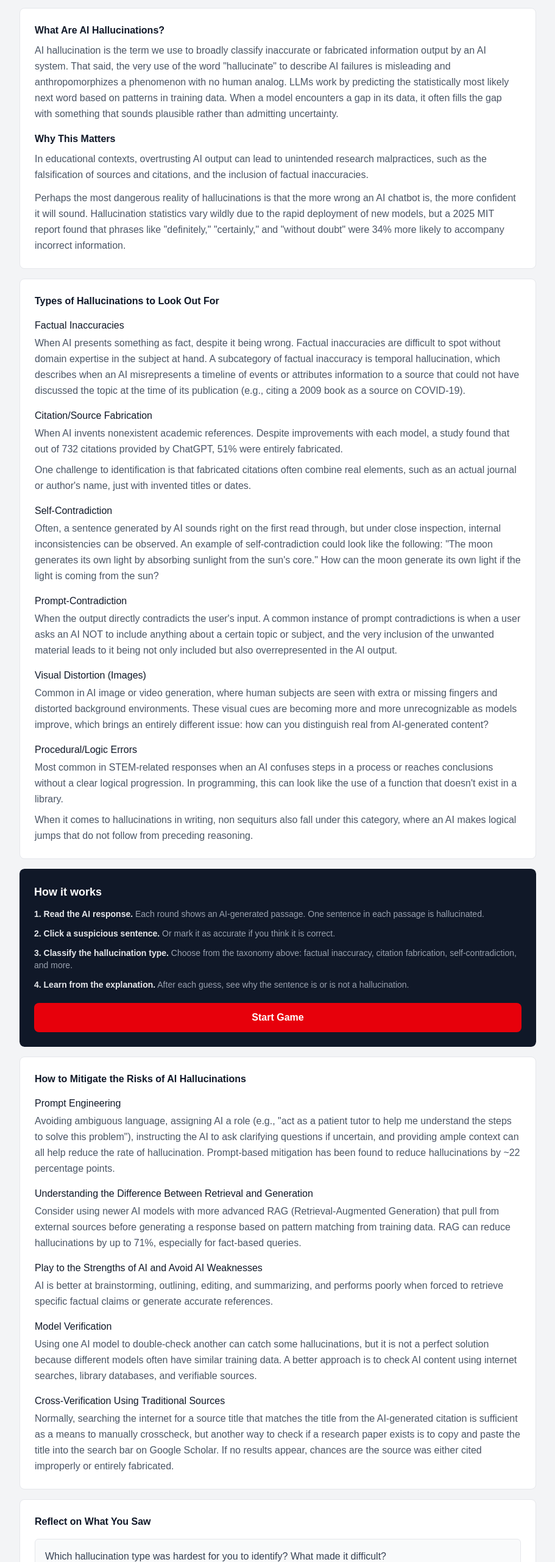
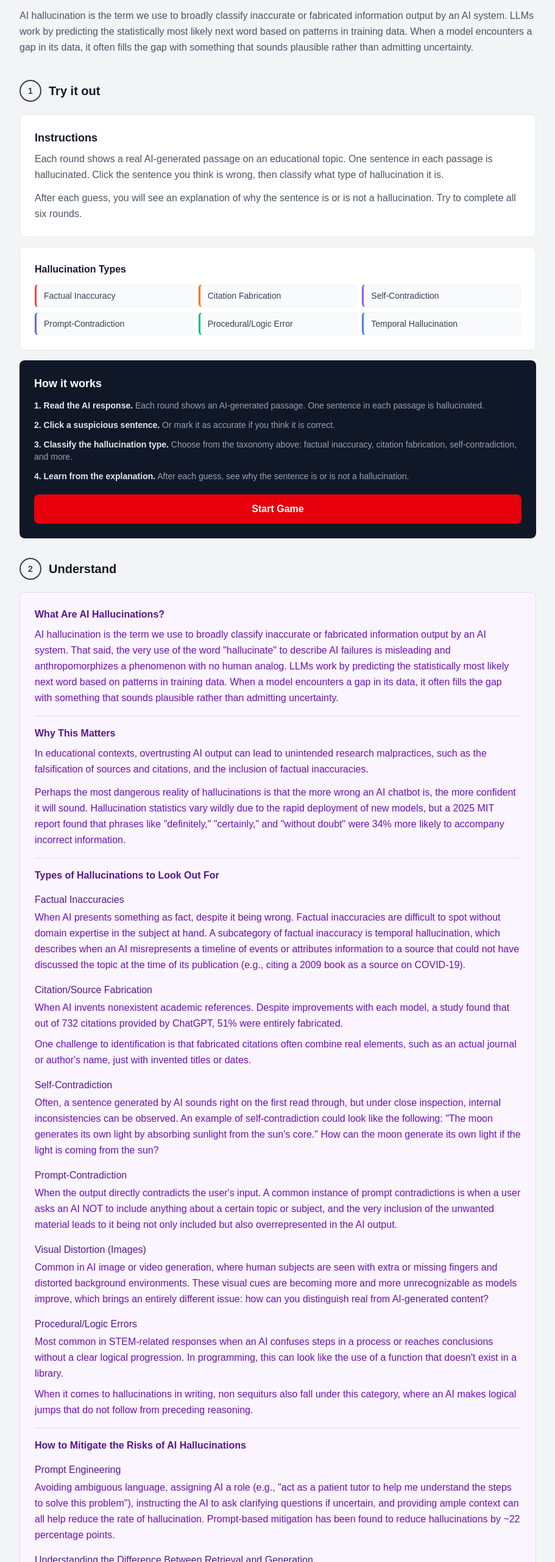
Before and after one commit to catebarry/ai-literacy-site, a Next.js app: page /modules/hallucinations in a window 1280 px wide. Shown: the part 184-2746 px from the top of the page at 61% size, without its empty margins (184-1095 px from the left). Built offline with nearby package versions, Linux system fonts and the light colour scheme.

Commit message:
hallucinations

```diff
--- a/app/modules/hallucinations/page.tsx
+++ b/app/modules/hallucinations/page.tsx
@@ -2,7 +2,7 @@
 
 import { useState } from "react";
 import Link from "next/link";
-import { ArrowLeft, BookOpen } from "lucide-react";
+import { ArrowLeft } from "lucide-react";
 
 const HALLUCINATION_TYPES = [
   { id: "factual", label: "Factual Inaccuracy", color: "#ef4444" },
@@ -333,52 +333,49 @@ export default function HallucinationsModule() {
         <h1 className="text-2xl font-bold text-gray-900 mb-3">
           Hallucinations: When AI Is Confident but Wrong
         </h1>
+        <p className="text-base text-gray-600 leading-relaxed mb-10">
+          AI hallucination is the term we use to broadly classify inaccurate or fabricated
+          information output by an AI system. LLMs work by predicting the statistically most
+          likely next word based on patterns in training data. When a model encounters a gap
+          in its data, it often fills the gap with something that sounds plausible rather than
+          admitting uncertainty.
+        </p>
 
-        {/* What Are AI Hallucinations */}
+        {/* Step 1 */}
+        <div className="flex items-center gap-3 mb-5">
+          <div className="w-9 h-9 rounded-full border-2 border-gray-700 flex items-center justify-center text-sm font-semibold text-gray-700 shrink-0">
+            1
+          </div>
+          <h2 className="text-xl font-semibold text-gray-900">Try it out</h2>
+        </div>
+
+        {/* Instructions */}
         <div className="bg-white border border-gray-200 rounded-lg p-6 mb-4">
-          <p className="text-base font-semibold text-gray-900 mb-2">What Are AI Hallucinations?</p>
-          <p className="text-base text-gray-600 leading-relaxed mb-4">
-            AI hallucination is the term we use to broadly classify inaccurate or fabricated information output by an AI system. That said, the very use of the word &quot;hallucinate&quot; to describe AI failures is misleading and anthropomorphizes a phenomenon with no human analog. LLMs work by predicting the statistically most likely next word based on patterns in training data. When a model encounters a gap in its data, it often fills the gap with something that sounds plausible rather than admitting uncertainty.
-          </p>
-          <p className="text-base font-semibold text-gray-900 mb-2">Why This Matters</p>
+          <p className="text-lg font-semibold text-gray-900 mb-2">Instructions</p>
           <p className="text-base text-gray-600 leading-relaxed mb-3">
-            In educational contexts, overtrusting AI output can lead to unintended research malpractices, such as the falsification of sources and citations, and the inclusion of factual inaccuracies.
+            Each round shows a real AI-generated passage on an educational topic. One sentence
+            in each passage is hallucinated. Click the sentence you think is wrong, then
+            classify what type of hallucination it is.
           </p>
           <p className="text-base text-gray-600 leading-relaxed">
-            Perhaps the most dangerous reality of hallucinations is that the more wrong an AI chatbot is, the more confident it will sound. Hallucination statistics vary wildly due to the rapid deployment of new models, but a 2025 MIT report found that phrases like &quot;definitely,&quot; &quot;certainly,&quot; and &quot;without doubt&quot; were 34% more likely to accompany incorrect information.
+            After each guess, you will see an explanation of why the sentence is or is not a
+            hallucination. Try to complete all six rounds.
           </p>
         </div>
 
-        {/* Types of Hallucinations */}
+        {/* Hallucination type legend */}
         <div className="bg-white border border-gray-200 rounded-lg p-6 mb-4">
-          <p className="text-base font-semibold text-gray-900 mb-4">Types of Hallucinations to Look Out For</p>
-          <div className="space-y-4">
-            <div>
-              <p className="text-base font-medium text-gray-900 mb-1">Factual Inaccuracies</p>
-              <p className="text-base text-gray-600 leading-relaxed">When AI presents something as fact, despite it being wrong. Factual inaccuracies are difficult to spot without domain expertise in the subject at hand. A subcategory of factual inaccuracy is temporal hallucination, which describes when an AI misrepresents a timeline of events or attributes information to a source that could not have discussed the topic at the time of its publication (e.g., citing a 2009 book as a source on COVID-19).</p>
+          <p className="text-base font-semibold text-gray-900 mb-3">Hallucination Types</p>
+          <div className="grid grid-cols-2 sm:grid-cols-3 gap-2">
+            {HALLUCINATION_TYPES.map((type) => (
+              <div
+                key={type.id}
+                className="flex items-center gap-2 text-sm text-gray-700 px-3 py-2 rounded-md border border-gray-100 bg-gray-50"
+                style={{ borderLeftWidth: 3, borderLeftColor: type.color }}
+              >
+                {type.label}
               </div>
-            <div>
-              <p className="text-base font-medium text-gray-900 mb-1">Citation/Source Fabrication</p>
-              <p className="text-base text-gray-600 leading-relaxed mb-2">When AI invents nonexistent academic references. Despite improvements with each model, a study found that out of 732 citations provided by ChatGPT, 51% were entirely fabricated.</p>
-              <p className="text-base text-gray-600 leading-relaxed">One challenge to identification is that fabricated citations often combine real elements, such as an actual journal or author&apos;s name, just with invented titles or dates.</p>
-            </div>
-            <div>
-              <p className="text-base font-medium text-gray-900 mb-1">Self-Contradiction</p>
-              <p className="text-base text-gray-600 leading-relaxed">Often, a sentence generated by AI sounds right on the first read through, but under close inspection, internal inconsistencies can be observed. An example of self-contradiction could look like the following: &quot;The moon generates its own light by absorbing sunlight from the sun&apos;s core.&quot; How can the moon generate its own light if the light is coming from the sun?</p>
-            </div>
-            <div>
-              <p className="text-base font-medium text-gray-900 mb-1">Prompt-Contradiction</p>
-              <p className="text-base text-gray-600 leading-relaxed">When the output directly contradicts the user&apos;s input. A common instance of prompt contradictions is when a user asks an AI NOT to include anything about a certain topic or subject, and the very inclusion of the unwanted material leads to it being not only included but also overrepresented in the AI output.</p>
-            </div>
-            <div>
-              <p className="text-base font-medium text-gray-900 mb-1">Visual Distortion (Images)</p>
-              <p className="text-base text-gray-600 leading-relaxed">Common in AI image or video generation, where human subjects are seen with extra or missing fingers and distorted background environments. These visual cues are becoming more and more unrecognizable as models improve, which brings an entirely different issue: how can you distinguish real from AI-generated content?</p>
-            </div>
-            <div>
-              <p className="text-base font-medium text-gray-900 mb-1">Procedural/Logic Errors</p>
-              <p className="text-base text-gray-600 leading-relaxed mb-2">Most common in STEM-related responses when an AI confuses steps in a process or reaches conclusions without a clear logical progression. In programming, this can look like the use of a function that doesn&apos;t exist in a library.</p>
-              <p className="text-base text-gray-600 leading-relaxed">When it comes to hallucinations in writing, non sequiturs also fall under this category, where an AI makes logical jumps that do not follow from preceding reasoning.</p>
-            </div>
+            ))}
           </div>
         </div>
 
@@ -387,34 +384,112 @@ export default function HallucinationsModule() {
           <HallucinationGame />
         </div>
 
-        {/* Mitigation Strategies */}
-        <div className="bg-white border border-gray-200 rounded-lg p-6 mb-4">
-          <p className="text-base font-semibold text-gray-900 mb-4">How to Mitigate the Risks of AI Hallucinations</p>
+        {/* Step 2 */}
+        <div className="flex items-center gap-3 mb-5 mt-8">
+          <div className="w-9 h-9 rounded-full border-2 border-gray-700 flex items-center justify-center text-sm font-semibold text-gray-700 shrink-0">
+            2
+          </div>
+          <h2 className="text-xl font-semibold text-gray-900">Understand</h2>
+        </div>
+
+        {/* Purple Understand section */}
+        <div className="bg-purple-50 border border-purple-200 rounded-lg p-6 mb-4 space-y-4">
+          <div>
+            <p className="text-base font-semibold text-purple-900 mb-2">What Are AI Hallucinations?</p>
+            <p className="text-base text-purple-800 leading-relaxed">
+              AI hallucination is the term we use to broadly classify inaccurate or fabricated
+              information output by an AI system. That said, the very use of the word
+              "hallucinate" to describe AI failures is misleading and anthropomorphizes a
+              phenomenon with no human analog. LLMs work by predicting the statistically most
+              likely next word based on patterns in training data. When a model encounters a
+              gap in its data, it often fills the gap with something that sounds plausible
+              rather than admitting uncertainty.
+            </p>
+          </div>
+
+          <div className="border-t border-purple-200 pt-4">
+            <p className="text-base font-semibold text-purple-900 mb-2">Why This Matters</p>
+            <p className="text-base text-purple-800 leading-relaxed mb-3">
+              In educational contexts, overtrusting AI output can lead to unintended research
+              malpractices, such as the falsification of sources and citations, and the
+              inclusion of factual inaccuracies.
+            </p>
+            <p className="text-base text-purple-800 leading-relaxed">
+              Perhaps the most dangerous reality of hallucinations is that the more wrong an
+              AI chatbot is, the more confident it will sound. Hallucination statistics vary
+              wildly due to the rapid deployment of new models, but a 2025 MIT report found
+              that phrases like "definitely," "certainly," and "without doubt" were 34% more
+              likely to accompany incorrect information.
+            </p>
+          </div>
+
+          <div className="border-t border-purple-200 pt-4">
+            <p className="text-base font-semibold text-purple-900 mb-4">Types of Hallucinations to Look Out For</p>
             <div className="space-y-4">
               <div>
-              <p className="text-base font-medium text-gray-900 mb-1">Prompt Engineering</p>
-              <p className="text-base text-gray-600 leading-relaxed">Avoiding ambiguous language, assigning AI a role (e.g., &quot;act as a patient tutor to help me understand the steps to solve this problem&quot;), instructing the AI to ask clarifying questions if uncertain, and providing ample context can all help reduce the rate of hallucination. Prompt-based mitigation has been found to reduce hallucinations by ~22 percentage points.</p>
+                <p className="text-base font-medium text-purple-900 mb-1">Factual Inaccuracies</p>
+                <p className="text-base text-purple-800 leading-relaxed">When AI presents something as fact, despite it being wrong. Factual inaccuracies are difficult to spot without domain expertise in the subject at hand. A subcategory of factual inaccuracy is temporal hallucination, which describes when an AI misrepresents a timeline of events or attributes information to a source that could not have discussed the topic at the time of its publication (e.g., citing a 2009 book as a source on COVID-19).</p>
               </div>
               <div>
-              <p className="text-base font-medium text-gray-900 mb-1">Understanding the Difference Between Retrieval and Generation</p>
-              <p className="text-base text-gray-600 leading-relaxed">Consider using newer AI models with more advanced RAG (Retrieval-Augmented Generation) that pull from external sources before generating a response based on pattern matching from training data. RAG can reduce hallucinations by up to 71%, especially for fact-based queries.</p>
+                <p className="text-base font-medium text-purple-900 mb-1">Citation/Source Fabrication</p>
+                <p className="text-base text-purple-800 leading-relaxed mb-2">When AI invents nonexistent academic references. Despite improvements with each model, a study found that out of 732 citations provided by ChatGPT, 51% were entirely fabricated.</p>
+                <p className="text-base text-purple-800 leading-relaxed">One challenge to identification is that fabricated citations often combine real elements, such as an actual journal or author&apos;s name, just with invented titles or dates.</p>
               </div>
               <div>
-              <p className="text-base font-medium text-gray-900 mb-1">Play to the Strengths of AI and Avoid AI Weaknesses</p>
-              <p className="text-base text-gray-600 leading-relaxed">AI is better at brainstorming, outlining, editing, and summarizing, and performs poorly when forced to retrieve specific factual claims or generate accurate references.</p>
+                <p className="text-base font-medium text-purple-900 mb-1">Self-Contradiction</p>
+                <p className="text-base text-purple-800 leading-relaxed">Often, a sentence generated by AI sounds right on the first read through, but under close inspection, internal inconsistencies can be observed. An example of self-contradiction could look like the following: &quot;The moon generates its own light by absorbing sunlight from the sun&apos;s core.&quot; How can the moon generate its own light if the light is coming from the sun?</p>
               </div>
               <div>
-              <p className="text-base font-medium text-gray-900 mb-1">Model Verification</p>
-              <p className="text-base text-gray-600 leading-relaxed">Using one AI model to double-check another can catch some hallucinations, but it is not a perfect solution because different models often have similar training data. A better approach is to check AI content using internet searches, library databases, and verifiable sources.</p>
+                <p className="text-base font-medium text-purple-900 mb-1">Prompt-Contradiction</p>
+                <p className="text-base text-purple-800 leading-relaxed">When the output directly contradicts the user&apos;s input. A common instance of prompt contradictions is when a user asks an AI NOT to include anything about a certain topic or subject, and the very inclusion of the unwanted material leads to it being not only included but also overrepresented in the AI output.</p>
               </div>
               <div>
-              <p className="text-base font-medium text-gray-900 mb-1">Cross-Verification Using Traditional Sources</p>
-              <p className="text-base text-gray-600 leading-relaxed">Normally, searching the internet for a source title that matches the title from the AI-generated citation is sufficient as a means to manually crosscheck, but another way to check if a research paper exists is to copy and paste the title into the search bar on Google Scholar. If no results appear, chances are the source was either cited improperly or entirely fabricated.</p>
+                <p className="text-base font-medium text-purple-900 mb-1">Visual Distortion (Images)</p>
+                <p className="text-base text-purple-800 leading-relaxed">Common in AI image or video generation, where human subjects are seen with extra or missing fingers and distorted background environments. These visual cues are becoming more and more unrecognizable as models improve, which brings an entirely different issue: how can you distinguish real from AI-generated content?</p>
+              </div>
+              <div>
+                <p className="text-base font-medium text-purple-900 mb-1">Procedural/Logic Errors</p>
+                <p className="text-base text-purple-800 leading-relaxed mb-2">Most common in STEM-related responses when an AI confuses steps in a process or reaches conclusions without a clear logical progression. In programming, this can look like the use of a function that doesn&apos;t exist in a library.</p>
+                <p className="text-base text-purple-800 leading-relaxed">When it comes to hallucinations in writing, non sequiturs also fall under this category, where an AI makes logical jumps that do not follow from preceding reasoning.</p>
               </div>
             </div>
           </div>
 
-        {/* Reflection */}
+          <div className="border-t border-purple-200 pt-4">
+            <p className="text-base font-semibold text-purple-900 mb-4">How to Mitigate the Risks of AI Hallucinations</p>
+            <div className="space-y-4">
+              <div>
+                <p className="text-base font-medium text-purple-900 mb-1">Prompt Engineering</p>
+                <p className="text-base text-purple-800 leading-relaxed">Avoiding ambiguous language, assigning AI a role (e.g., &quot;act as a patient tutor to help me understand the steps to solve this problem&quot;), instructing the AI to ask clarifying questions if uncertain, and providing ample context can all help reduce the rate of hallucination. Prompt-based mitigation has been found to reduce hallucinations by ~22 percentage points.</p>
+              </div>
+              <div>
+                <p className="text-base font-medium text-purple-900 mb-1">Understanding the Difference Between Retrieval and Generation</p>
+                <p className="text-base text-purple-800 leading-relaxed">Consider using newer AI models with more advanced RAG (Retrieval-Augmented Generation) that pull from external sources before generating a response based on pattern matching from training data. RAG can reduce hallucinations by up to 71%, especially for fact-based queries.</p>
+              </div>
+              <div>
+                <p className="text-base font-medium text-purple-900 mb-1">Play to the Strengths of AI and Avoid AI Weaknesses</p>
+                <p className="text-base text-purple-800 leading-relaxed">AI is better at brainstorming, outlining, editing, and summarizing, and performs poorly when forced to retrieve specific factual claims or generate accurate references.</p>
+              </div>
+              <div>
+                <p className="text-base font-medium text-purple-900 mb-1">Model Verification</p>
+                <p className="text-base text-purple-800 leading-relaxed">Using one AI model to double-check another can catch some hallucinations, but it is not a perfect solution because different models often have similar training data. A better approach is to check AI content using internet searches, library databases, and verifiable sources.</p>
+              </div>
+              <div>
+                <p className="text-base font-medium text-purple-900 mb-1">Cross-Verification Using Traditional Sources</p>
+                <p className="text-base text-purple-800 leading-relaxed">Normally, searching the internet for a source title that matches the title from the AI-generated citation is sufficient as a means to manually crosscheck, but another way to check if a research paper exists is to copy and paste the title into the search bar on Google Scholar. If no results appear, chances are the source was either cited improperly or entirely fabricated.</p>
+              </div>
+            </div>
+          </div>
+        </div>
+
+        {/* Step 3 */}
+        <div className="flex items-center gap-3 mb-5 mt-8">
+          <div className="w-9 h-9 rounded-full border-2 border-gray-700 flex items-center justify-center text-sm font-semibold text-gray-700 shrink-0">
+            3
+          </div>
+          <h2 className="text-xl font-semibold text-gray-900">Reflect</h2>
+        </div>
+
         <div className="bg-white border border-gray-200 rounded-lg p-6 mb-4">
           <p className="text-base font-semibold text-gray-900 mb-4">Reflect on What You Saw</p>
           <div className="space-y-3">
```
Lines whose indentation alone changed are shown as unchanged.
